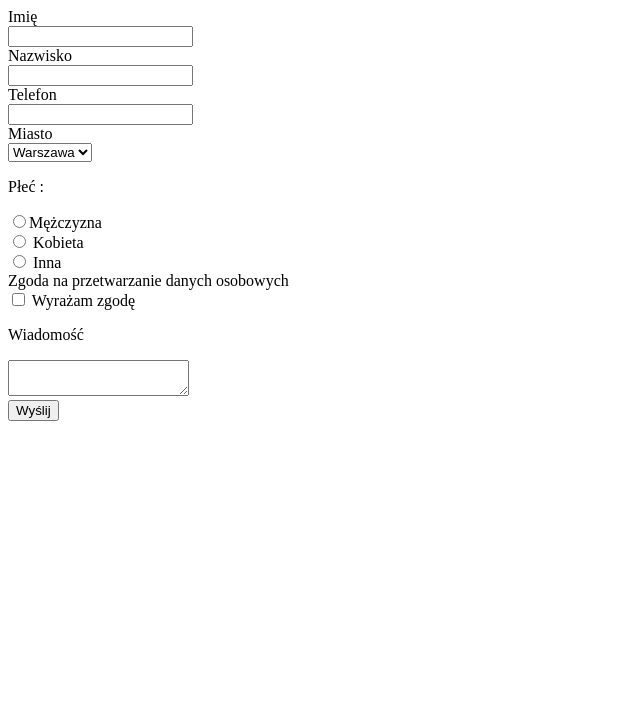
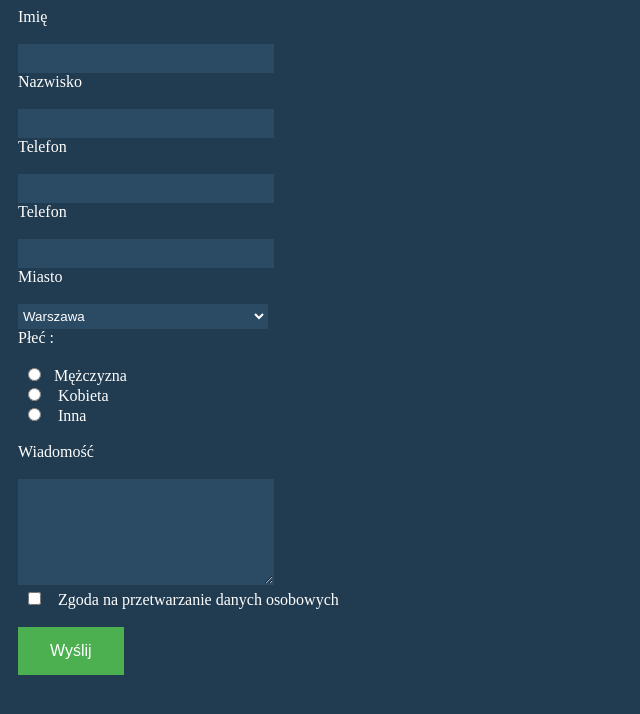
Before and after one commit to marcinmika1/zadanie2, a plain HTML site: page index.html in a window 1280 px wide. Shown: the whole page, without its empty margins (0-640 px from the left). Drawn offline with Linux system fonts and the light colour scheme.

Commit message:
nowe css

```diff
--- a/css/style.css
+++ b/css/style.css
@@ -0,0 +1,75 @@
+body {
+    background-color: #213b50;
+}
+
+label {
+    display: block;
+    color: white;
+    margin-left: 10px;
+}
+
+input[type="text"],
+input[type="tel"],
+input[type="email"],
+textarea,
+select {
+    background-color: #2b4a64;
+    color: white;
+    margin-left: 10px;
+    width: 250px;
+    height: 25px;
+    border: 1px solid #2b4a64;
+}
+
+input[type="text"]:focus,
+input[type="tel"]:focus,
+input[type="email"]:focus,
+textarea:focus,
+select:focus {
+    background-color: #4e708c;
+    color: white;
+    border: 1px solid #ffffff;
+}
+
+input[type="radio"],
+input[type="checkbox"] {
+    margin-left: 20px;
+}
+
+input:hover, textarea:hover, select:hover{
+    background-color: dodgerblue;
+}
+
+/*
+label:hover {
+    background-color: #213b50;
+}
+*/
+
+label[for="man"],
+label[for="woman"],
+label[for="other"],
+label[for="zgoda"] {
+    display: inline;
+}
+
+textarea[id="opis"] {
+    height: 100px;
+}
+
+button {
+    background-color: #4CAF50;
+    /* Green */
+    border: none;
+    color: white;
+    padding: 15px 32px;
+    text-align: center;
+    text-decoration: none;
+    display: inline-block;
+    font-size: 16px;
+    margin-left: 10px;
+}
+
+button:hover{
+    background-color:green;
+}
--- a/index.html
+++ b/index.html
@@ -1,9 +1,12 @@
 <!DOCTYPE html>
 <html lang="en">
+
 <head>
     <meta charset="UTF-8">
     <title>Document</title>
+    <link rel="stylesheet" href="css/style.css">
 </head>
+
 <body>
 
     <form action="https://formspree.io/marcinmika@hotmail.com" method='POST'>
@@ -14,24 +17,29 @@
         <input type="text" id='lastname'><br>
         <label for='telefon'>Telefon</label> <br>
         <input type="tel" id="telefon"><br>
+        <label for='email'>Telefon</label> <br>
+        <input type="email" id="email"><br>
         <label for='miasto'>Miasto</label><br>
         <select id="miasto">
     <option value="value1">Kraków</option>
     <option value="value2" selected>Warszawa</option>
     <option value="value3">Gdańsk</option>
 </select> <br>
-<p>Płeć : </p>
-<input type="radio" id="man" value="man" ><label for="man">Mężczyzna</label> <br>
+        <label for="man">Płeć :</label> <br><br>
+        <input type="radio" id="man" value="man"><label for="man">Mężczyzna</label> <br>
         <input type="radio" id="woman" value="woman"> <label for="woman">Kobieta</label> <br>
-<input type="radio" id="other" value="other"> <label for="other">Inna</label> <br>
-<label for='zgoda'>Zgoda na przetwarzanie danych osobowych</label> <br>
-<input type="checkbox" id="zgoda" value="Zgoda"> Wyrażam zgodę <br>
-<p>Wiadomość</p>
+        <input type="radio" id="other" value="other"> <label for="other">Inna</label> <br><br>
+
+        <label for="opis">Wiadomość</label> <br>
         <textarea id="opis" maxlength="200"></textarea> <br>
-<button type='submit'>Wyślij</button>
+        <input type="checkbox" id="zgoda" value="Zgoda">
+        <label for='zgoda'>Zgoda na przetwarzanie danych osobowych</label> <br> <br>
+        <button type='submit'>Wyślij</button> <br><br>
+
 
 
     </form>
 
 </body>
+
 </html>
```
Lines whose indentation alone changed are shown as unchanged.
